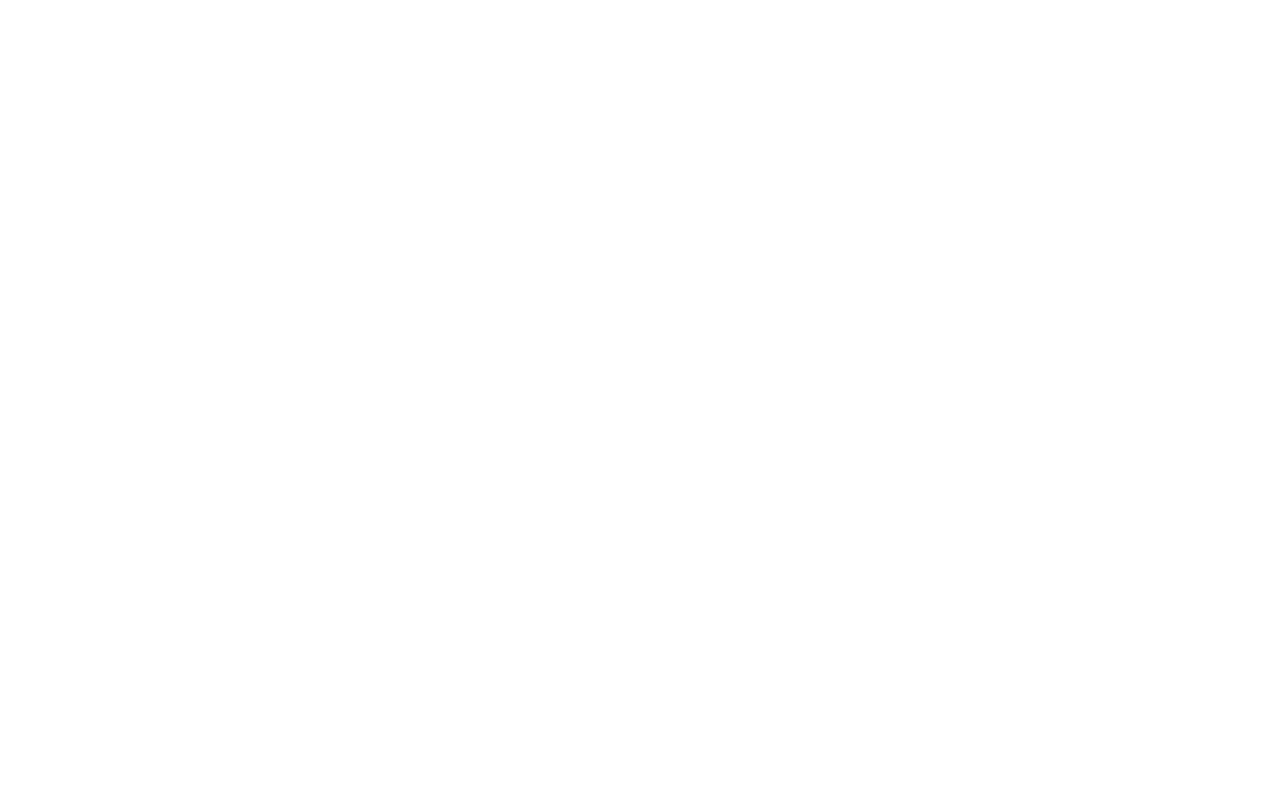
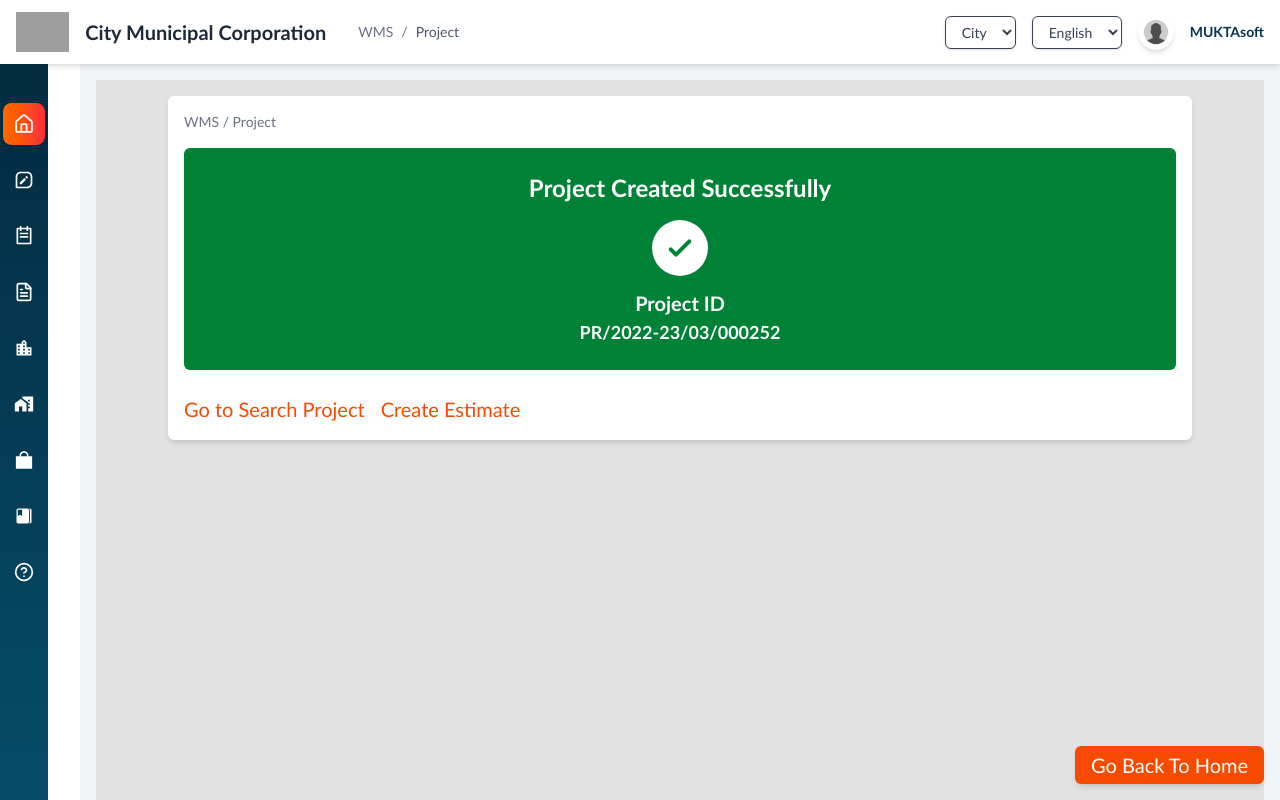
Before and after one commit to prajwal200425/MuktaSoft_Frontend, a React (Vite) app: page /project-sucess in a window 1280 px wide. Before the commit this address had no page. Built offline with nearby package versions, Linux system fonts and the light colour scheme; grey boxes are pictures that could not be loaded.

Commit message:
first commit

```diff
--- a/src/App.jsx
+++ b/src/App.jsx
@@ -5,6 +5,7 @@
 import Home from './pages/Home';
 import ProjectSearch from './pages/ProjectSearch'
 import ProjectForm from './pages/ProjectForm';
+import ProjectSuccess from './pages/ProjectSuccess';
 
 const App = () => {
   return (
@@ -15,9 +16,9 @@
             <Route index element={<Home />} />
             <Route path="/project-search" element={<ProjectSearch />} />
             <Route path="/project-form" element={<ProjectForm />} />
+            <Route path="/project-sucess" element={<ProjectSuccess />} />
           </Route>
           <Route path="/login" element={<Login />} />
-          {/* <Route path="/project-sucess" element={<Pro />} /> */}
         </Routes>
       </BrowserRouter>
     </>
--- a/src/pages/ProjectForm.jsx
+++ b/src/pages/ProjectForm.jsx
@@ -7,6 +7,9 @@
   const today = new Date().toISOString().split('T')[0];
   const navigate = useNavigate()
 
+  const handleCreate = ()=>{
+    navigate("/project-sucess")
+  }
 
   return (
     <div className="bg-gray-100 min-h-screen overflow-auto p-4">
@@ -201,7 +204,7 @@
           </div>
 
           <div className="flex justify-end">
-            <button onClick={()=>navigate("/project-sucess")} className="bg-orange-500 text-white px-6 py-2 rounded hover:bg-orange-600">Create new Project</button>
+            <button onClick={handleCreate} className="bg-orange-500 text-white px-6 py-2 rounded hover:bg-orange-600">Create new Project</button>
           </div>
         </form>
       </div>
--- /dev/null
+++ b/src/pages/ProjectSuccess.jsx
@@ -0,0 +1,61 @@
+import React from "react";
+import { useNavigate } from "react-router-dom";
+
+const ProjectSuccess = () => {
+
+    const navigate = useNavigate()
+
+    const handleGoHome = ()=>{
+        navigate("/")
+    }
+
+    return (
+        <div className="min-h-screen bg-[#e2e2e2] p-4 relative">
+
+            <div className="max-w-5xl mx-auto bg-white rounded-md shadow-md p-4">
+
+                <p className="text-gray-500 text-sm mb-4">WMS / Project</p>
+
+
+                <div className="bg-green-700 text-white rounded-md p-6 text-center">
+                    <h2 className="text-2xl font-bold mb-2">Project Created Successfully</h2>
+
+                    <div className="flex flex-col items-center mt-4">
+                        <div className="bg-white rounded-full p-3">
+                            <svg
+                                className="w-8 h-8 text-green-700"
+                                fill="none"
+                                stroke="currentColor"
+                                strokeWidth={3}
+                                viewBox="0 0 24 24"
+                            >
+                                <path strokeLinecap="round" strokeLinejoin="round" d="M5 13l4 4L19 7" />
+                            </svg>
+                        </div>
+                        <p className="text-md font-semibold mt-3">Project ID</p>
+                        <p className="text-lg font-bold">PR/2022-23/03/000252</p>
+                    </div>
+                </div>
+
+
+                <div className="flex flex-col sm:flex-row sm:justify-start items-start gap-4 mt-6">
+                    <button className="text-orange-600 font-medium hover:underline">
+                        Go to Search Project
+                    </button>
+                    <button className="text-orange-600 font-medium hover:underline">
+                        Create Estimate
+                    </button>
+                </div>
+            </div>
+
+
+            <div className="fixed bottom-4 right-4 z-50">
+                <button onClick={handleGoHome} className="bg-orange-600 hover:bg-orange-700 text-white px-4 py-1 rounded-md shadow-md">
+                    Go Back To Home
+                </button>
+            </div>
+        </div>
+    );
+};
+
+export default ProjectSuccess;
```
